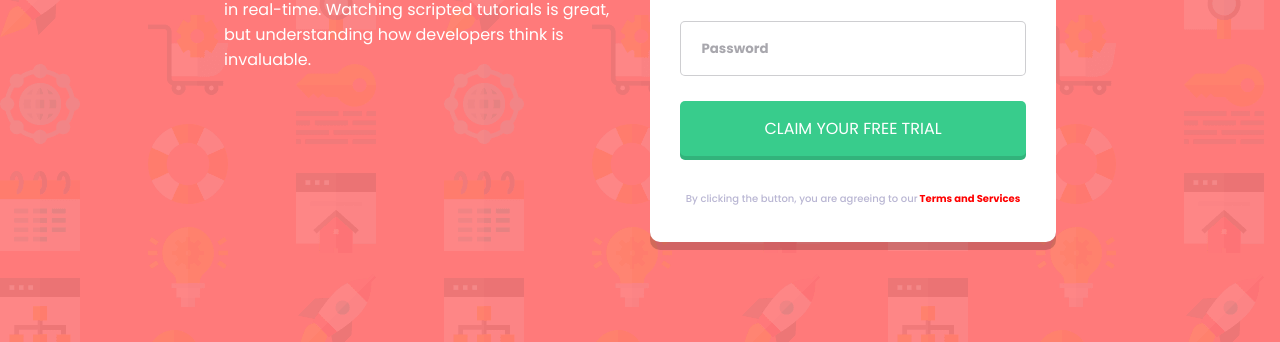
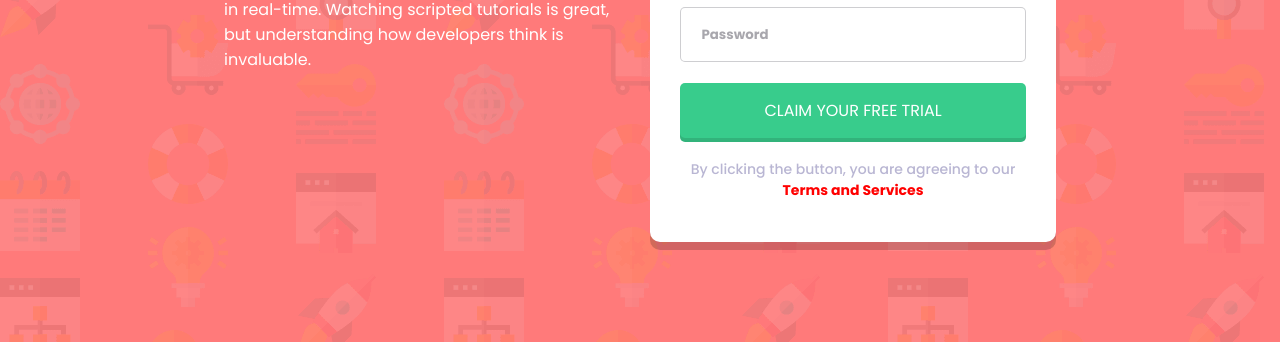
Before and after one commit to chalbrik/Intro_Component_Sign_Up_Project, a plain HTML site: page index.html in a window 1280 px wide. Shown: the part 458-800 px from the top of the page. Drawn offline with Linux system fonts and the light colour scheme.

Commit message:
Update changes

```diff
--- a/style.css
+++ b/style.css
@@ -154,7 +154,7 @@ p.comment{
     font-family: 'Poppins', sans-serif !important;
     font-weight: 400 !important;
     font-style: italic;
-    font-size: 10px;
+    font-size: 14px;
     color: hsl(0, 100%, 74%) !important;
     text-align: right;
     margin: 2px 0 0 0;
@@ -191,11 +191,12 @@ p.comment{
 
 .application-form p.terms {
     font-family: 'Poppins', sans-serif;
-    font-size: 10px;
+    font-size: 14px;
     font-weight: 500;
     color: hsl(246, 25%, 77%);
     text-align: center;
     width: 85%;
+    margin: 0 0 20px 0;
 }
 
 .application-form p.terms>span.red-text {
```
